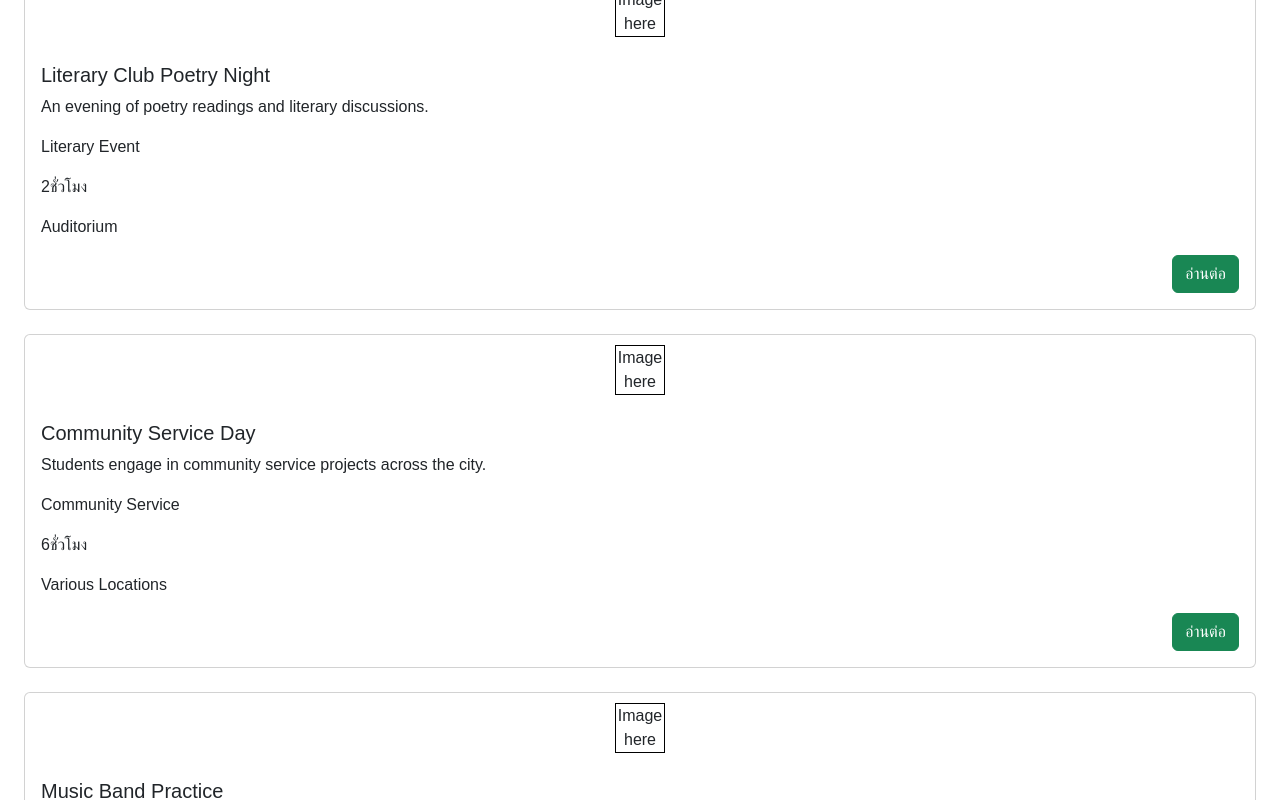
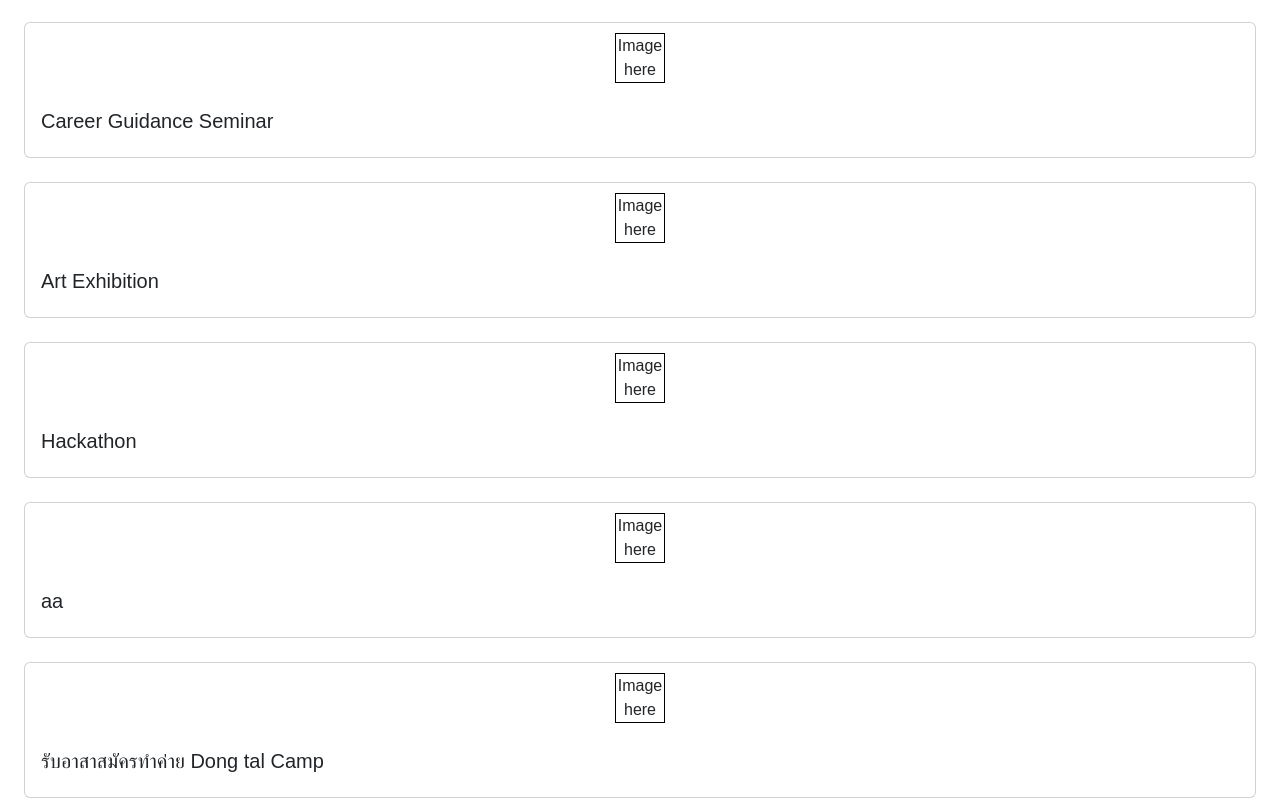
Before and after one commit to hackathon-ku/hackathon-2023-300, a React (Create React App) app: page /transcript in a window 1280 px wide. Shown: the part 1180-1980 px from the top of the page. Built offline with nearby package versions, Linux system fonts and the light colour scheme; data requests are answered from the project's data file.

Commit message:
Update collapse at Transcript page

```diff
--- a/db.json
+++ b/db.json
@@ -87,6 +87,70 @@
       "actType": "aaa",
       "actHour": "12",
       "actDetail": "aaaa"
+    },
+    {
+      "id": "lparo9k4dhl3z9dfwaj",
+      "actName": "รับอาสาสมัครทำค่าย Dong tal Camp",
+      "actPlace": "ตึก ชูชาติกำภู",
+      "actType": "ค่ายสันทนาการ",
+      "actHour": "6",
+      "actDetail": ""
+    },
+    {
+      "id": "lparoa3a624g3p2y877",
+      "actName": "รับอาสาสมัครทำค่าย Dong tal Camp",
+      "actPlace": "ตึก ชูชาติกำภู",
+      "actType": "ค่ายสันทนาการ",
+      "actHour": "6",
+      "actDetail": ""
+    },
+    {
+      "id": "lparomku2ze6nnuyh9t",
+      "actName": "รับอาสาสมัครทำค่าย Dong tal Camp",
+      "actPlace": "ตึก ชูชาติกำภู",
+      "actType": "ค่ายสันทนาการ",
+      "actHour": "6",
+      "actDetail": "ทำค่ายopen house ให้น้อง มปลาย"
+    },
+    {
+      "id": "lparon9iqn4eog47tun",
+      "actName": "รับอาสาสมัครทำค่าย Dong tal Camp",
+      "actPlace": "ตึก ชูชาติกำภู",
+      "actType": "ค่ายสันทนาการ",
+      "actHour": "6",
+      "actDetail": "ทำค่ายopen house ให้น้อง มปลาย"
+    },
+    {
+      "id": "lparonfb1jypqcx79bd",
+      "actName": "รับอาสาสมัครทำค่าย Dong tal Camp",
+      "actPlace": "ตึก ชูชาติกำภู",
+      "actType": "ค่ายสันทนาการ",
+      "actHour": "6",
+      "actDetail": "ทำค่ายopen house ให้น้อง มปลาย"
+    },
+    {
+      "id": "lparonk5a713ap1jfp6",
+      "actName": "รับอาสาสมัครทำค่าย Dong tal Camp",
+      "actPlace": "ตึก ชูชาติกำภู",
+      "actType": "ค่ายสันทนาการ",
+      "actHour": "6",
+      "actDetail": "ทำค่ายopen house ให้น้อง มปลาย"
+    },
+    {
+      "id": "lparonpar44ibzd8d3r",
+      "actName": "รับอาสาสมัครทำค่าย Dong tal Camp",
+      "actPlace": "ตึก ชูชาติกำภู",
+      "actType": "ค่ายสันทนาการ",
+      "actHour": "6",
+      "actDetail": "ทำค่ายopen house ให้น้อง มปลาย"
+    },
+    {
+      "id": "lpasmia3nmcreryj9r8",
+      "actName": "dsadsa",
+      "actPlace": "sadasdsa",
+      "actType": "sadas",
+      "actHour": "asdsadsa",
+      "actDetail": "dsadas"
     }
   ]
 }
--- a/package.json
+++ b/package.json
@@ -13,6 +13,7 @@
     "@testing-library/user-event": "^13.5.0",
     "axios": "^1.6.2",
     "bootstrap": "^5.3.2",
+    "json-server": "^0.17.4",
     "react": "^18.2.0",
     "react-bootstrap": "^2.9.1",
     "react-dom": "^18.2.0",
--- a/src/App.js
+++ b/src/App.js
@@ -1,51 +1,48 @@
-import logo from './logo.svg';
-import './index.css';
-import { Link } from "react-router-dom";
+import React, { useState } from 'react';
+import { Navbar, Nav, Container } from 'react-bootstrap';
+import HomePage from './pages/HomePage';
+import TranscriptPage from './pages/TranscriptPage';
 import SubmissionPage from './pages/SubmissionPage';
-import Nav from 'react-bootstrap/Nav';
-import Navbar from 'react-bootstrap/Navbar';
-import Container from 'react-bootstrap/Container';
-import { useEffect, useState } from 'react';
-import TranscriptPage from './pages/TranscriptPage';
 import AdminPage from './pages/AdminPage';
-import HomePage from './pages/HomePage';
-
-
-
 
 function App() {
-  const [activeComponent, setActiveComponent] = useState("home")
+  const [activeComponent, setActiveComponent] = useState('home');
 
   const renderComponent = () => {
     switch (activeComponent) {
       case 'home':
-        return <HomePage/>;
+        return <HomePage />;
       case 'transcript':
-        return <TranscriptPage/>;
+        return <TranscriptPage />;
       case 'post':
-        return <SubmissionPage/>;
+        return <SubmissionPage />;
       case 'admin':
-        return <AdminPage/>
+        return <AdminPage />;
+      default:
+        return null;
     }
-  }
+  };
 
   return (
-      <div className="background">
-        <Navbar bg="dark" data-bs-theme="dark">
+    <div className="background">
+      <Navbar bg="dark" variant="dark" expand="lg">
         <Container>
           <Navbar.Brand href="">NisitKU+</Navbar.Brand>
-          <Nav className="me-auto">
-            <Nav.Link onClick={()=> setActiveComponent('home')}>Home</Nav.Link>
-            <Nav.Link onClick={()=> setActiveComponent('transcript')}>Activity</Nav.Link>
-            <Nav.Link onClick={()=> setActiveComponent('post')}>Post</Nav.Link>
-            <Nav.Link onClick={()=> setActiveComponent('admin')}>Admin</Nav.Link>
-          </Nav>
+          <Navbar.Toggle aria-controls="basic-navbar-nav" />
+          <Navbar.Collapse id="basic-navbar-nav">
+            <Nav className="ml-auto">
+              <Nav.Link onClick={() => setActiveComponent('home')}>Home</Nav.Link>
+              <Nav.Link onClick={() => setActiveComponent('transcript')}>Activity</Nav.Link>
+              <Nav.Link onClick={() => setActiveComponent('post')}>Post</Nav.Link>
+              <Nav.Link onClick={() => setActiveComponent('admin')}>Admin</Nav.Link>
+              {/* Add more Nav.Link items as needed */}
+            </Nav>
+          </Navbar.Collapse>
         </Container>
       </Navbar>
 
-    {renderComponent()}
-
-      </div>
+      {renderComponent()}
+    </div>
   );
 }
 
--- a/src/components/ActivityItem.js
+++ b/src/components/ActivityItem.js
@@ -4,9 +4,9 @@ import Card from 'react-bootstrap/Card';
 import axios from 'axios';
 import '../index.css';
 
-
 const ActivityItem = () => {
   const [activityData, setActivityData] = useState([]);
+  const [expandedCard, setExpandedCard] = useState(null);
 
   useEffect(() => {
     axios.get('http://localhost:5000/post-server')
@@ -16,24 +16,34 @@ const ActivityItem = () => {
       .catch(err => console.log(err));
   }, []);
 
+  const toggleCard = (index) => {
+    setExpandedCard((prevExpandedCard) => (prevExpandedCard === index ? null : index));
+  };
+
   return (
     <>
-      {activityData.map((item) => (
-        <Card className='m-4 card-user' >
+      {activityData.map((item, index) => (
+        <Card className='m-4 card-user' key={index}>
           <div className='img-container'>
             <button className='img-mockup'>Image here</button>
           </div>
           <Card.Body className=''>
-            <Card.Title>{item.actName}</Card.Title>
-            <Card.Text>
-              {item.actDetail}
-            </Card.Text>
-            <Card.Text>{item.actType}</Card.Text>
-            <p className='d-flex'><Card.Text>{item.actHour}</Card.Text>  ชั่วโมง</p>
-            <Card.Text>{item.actPlace}</Card.Text>
-            <div className='d-flex justify-content-end'>
-              <Button variant="success" href='/eventDetail' >อ่านต่อ</Button>
-            </div>
+            <Card.Title onClick={() => toggleCard(index)} style={{ cursor: 'pointer' }}>
+              {item.actName}
+            </Card.Title>
+            {expandedCard === index && (
+              <>
+                <Card.Text>{item.actDetail}</Card.Text>
+                <Card.Text>{item.actType}</Card.Text>
+                <p className='d-flex'>
+                  <Card.Text>{item.actHour}</Card.Text>  ชั่วโมง
+                </p>
+                <Card.Text>{item.actPlace}</Card.Text>
+                <div className='d-flex justify-content-end'>
+                  <Button variant="success" href='/eventDetail' >อ่านต่อ</Button>
+                </div>
+              </>
+            )}
           </Card.Body>
         </Card>
       ))}
@@ -41,5 +51,4 @@ const ActivityItem = () => {
   );
 };
 
-
 export default ActivityItem;
--- a/src/pages/EventDetail.js
+++ b/src/pages/EventDetail.js
@@ -1,6 +1,5 @@
 import React from 'react';
 import '../index.css'
-import InteractIMG from '../components/InteractIMG'
 import { Navbar, Nav } from 'react-bootstrap';
 
 function EventDetail() {
```
Also changed, not shown: 1 other file (tests, documents, lock files or other folders).
